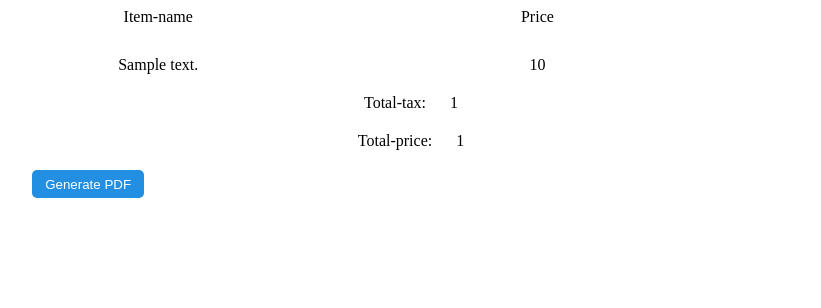
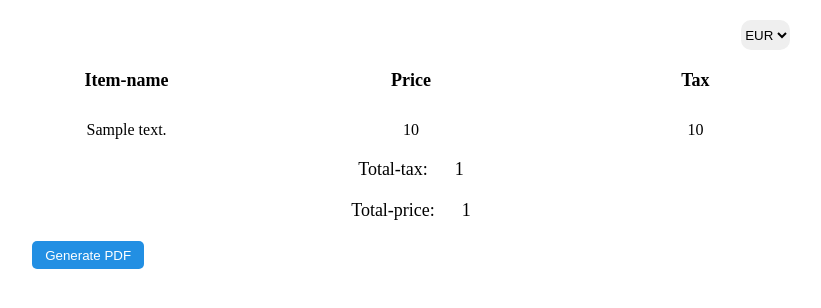
Before and after one commit to dnskvamsi/sale_tax, a Django app: template templates/result.html in a window 1280 px wide. Shown: the top 308 px of the page, without its empty margins (229-1050 px from the left). Run offline with Django 3.2, Linux system fonts and the light colour scheme; the template is opened without the code that fills it: most values are stand-ins (such as "Sample title", 1, 10 or a date in 2020).

Commit message:
added currency conversion

```diff
--- a/static/css/result-style.css
+++ b/static/css/result-style.css
@@ -1,6 +1,6 @@
 .container {
   display: grid;
-  grid-template-columns: 1fr 2fr;
+  grid-template-columns: 1fr 2fr 1fr;
   margin: 0px 20%;
   text-align: center;
   row-gap: 20px;
@@ -12,10 +12,12 @@
   margin-top: 30px;
 }
 
-.total-tax,
-.total-price {
+.total-tax-desc,
+.total-price-desc {
   margin: 0px 20%;
   text-align: center;
+  font-weight: 500;
+  font-size: large;
 }
 
 .print button {
@@ -27,3 +29,21 @@
   text-align: center;
   color: white;
 }
+
+.convert {
+  margin: 20px 20%;
+  text-align: right;
+}
+
+.item-description1,
+.price1,
+.tax1 {
+  font-weight: 700;
+  font-size: large;
+}
+
+select {
+  height: 30px;
+  border: 0.5px;
+  border-radius: 10px;
+}
--- /dev/null
+++ b/static/js/conversion.js
@@ -0,0 +1,27 @@
+function convert() {
+    fetch("http://data.fixer.io/api/latest?access_key=93cae40df10b0521f99e1271a38794b9&base=EUR&symbols=INR,USD")
+        .then(response => response.json())
+        .then(data => {
+            if (document.getElementById("select-value").value === "USD") {
+                for (var element of document.getElementsByClassName("change")) {
+                    value = Number(element.getAttribute("value")) * data.rates.USD
+                    element.innerHTML = (Math.ceil(value * 20) / 20).toFixed(2)
+                }
+                document.getElementById("EUR").removeAttribute("class")
+                document.getElementById("USD").setAttribute("class", "active")
+            } else if (document.getElementById("select-value").value === "INR") {
+                for (var element of document.getElementsByClassName("change")) {
+                    value = Number(element.getAttribute("value")) * data.rates.INR
+                    element.innerHTML = (Math.ceil(value * 20) / 20).toFixed(2)
+                }
+                document.getElementById("EUR").removeAttribute("class")
+                document.getElementById("INR").setAttribute("class", "active")
+            } else if (document.getElementById("select-value").value === "EUR") {
+                for (var element of document.getElementsByClassName("change")) {
+                    // value = Number(element.getAttribute("value")) * data.rates.INR
+                    element.innerHTML = element.getAttribute("value")
+                    // (Math.ceil(value * 20) / 20).toFixed(2)
+                }
+            }
+        });
+}
--- a/templates/result.html
+++ b/templates/result.html
@@ -9,16 +9,27 @@
     <meta name="viewport" content="width=device-width, initial-scale=1.0">
     <link href="{% static 'css/result-style.css' %}" rel="stylesheet">
     <script src="{% static 'js/print.js' %}"></script>
+    <script src="{% static 'js/conversion.js' %}"></script>
     <title>Results</title>
 </head>
 
 <body>
+    <div class="convert">
+        <select id="select-value" onchange="convert()">
+            <option value="EUR" id="EUR" class="active">EUR</option>
+            <option value="USD" id="USD">USD</option>
+            <option value="INR" id="INR">INR</option>
+        </select>
+    </div>
     <div class="container">
-        <div class="item-description">
+        <div class="item-description1">
             Item-name
         </div>
-        <div class="price">
+        <div class="price1">
             Price
+        </div>
+        <div class="tax1">
+            Tax
         </div>
     </div>
     <div class="main-container">
@@ -27,16 +38,19 @@
             <div class="item-description">
                 {{ value.item_descr }}
             </div>
-            <div class="price">
+            <div class="price change" value="{{ value.price }}">
                 {{ value.price }}
+            </div>
+            <div class="tax change" value="{{ value.tax }}">
+                {{ value.tax }}
             </div>
         </div>
         {% endfor %}
-        <div class="total-tax">
-            Total-tax: &emsp; {{ total_tax }}
+        <div class="total-tax-desc">
+            Total-tax: &emsp; <span class="total-tax change" value="{{ total_tax }}">{{ total_tax }}</span>
         </div>
-        <div class="total-price">
-            Total-price: &emsp; {{ total_price }}
+        <div class="total-price-desc">
+            Total-price: &emsp; <span class="total-price change" value="{{ total_price }}">{{ total_price }}</span>
         </div>
     </div>
     <div class="print" onclick="printScreen(event)">
```
Also changed, not shown: calculate_sale_tax/views.py (+15 -3 lines), static/css/index-style.css (+7 -0 lines).
